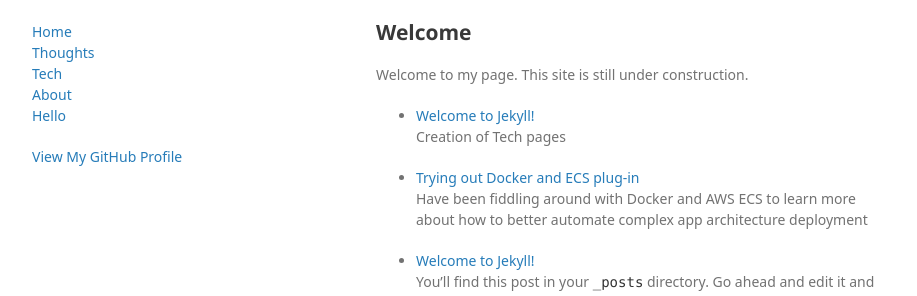
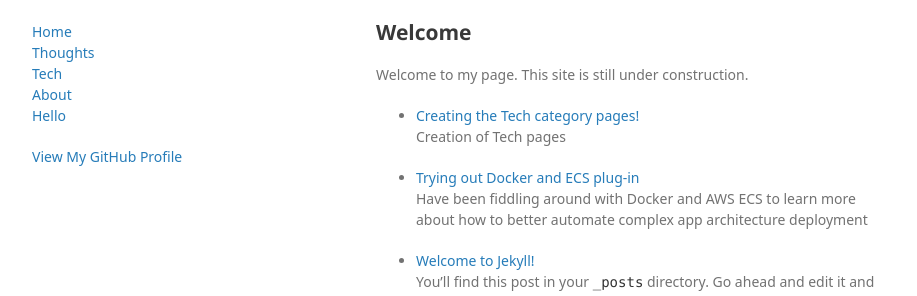
Before and after one commit to kennethteo/kennethteo.github.io, a Jekyll site: the page built from index.markdown, in a window 1280 px wide. Shown: the part 129-425 px from the top of the page, without its empty margins (178-1095 px from the left). Built offline with Jekyll 4.4.1, drawn with Linux system fonts in a browser that asks for light colours; some web fonts are replaced; a script that is not in the unit is left out; our own code applies the rules of GitHub Pages for plain Markdown files.

Commit message:
Update tech first post

```diff
--- a/_posts/2021-06-17-creating-tech-pages.md
+++ b/_posts/2021-06-17-creating-tech-pages.md
@@ -1,6 +1,6 @@
 ---
 layout: post
-title:  "Welcome to Jekyll!"
+title:  "Creating the Tech category pages!"
 date:   2021-06-17 08:00:00 +0800
 categories: tech
 ---
```
